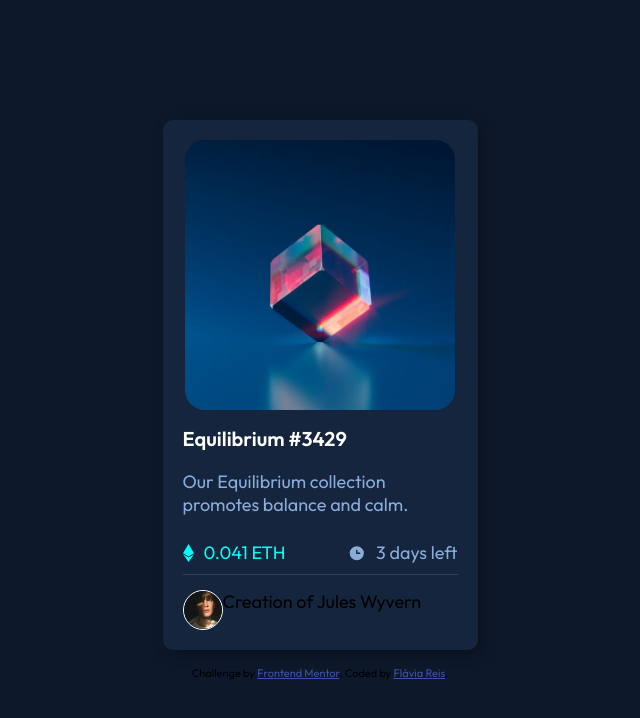
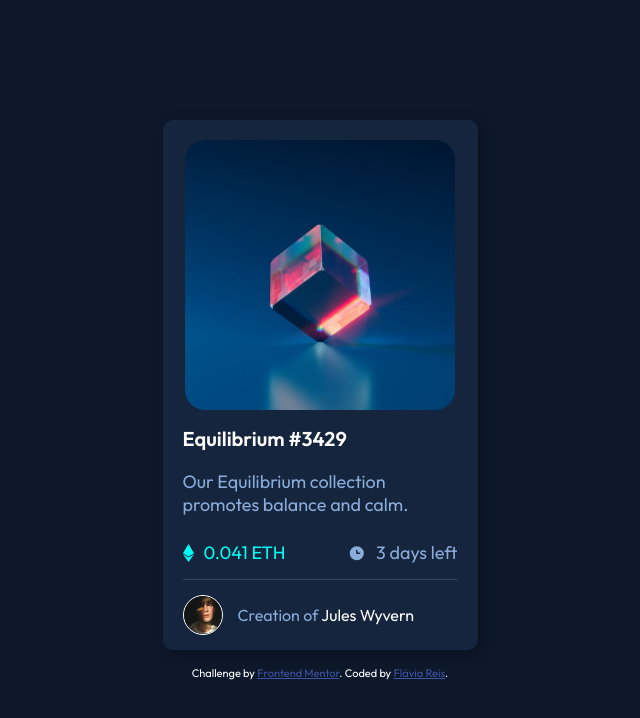
Before and after one commit to flaviare1s/nft-preview-card-component, a plain HTML site: page index.html in a window 1280 px wide. Shown: the whole page, without its empty margins (320-960 px from the left). Drawn offline with Linux system fonts and the light colour scheme.

Commit message:
Update index and style

```diff
--- a/index.html
+++ b/index.html
@@ -36,7 +36,7 @@
       </div>
       <div id="footer-card">
         <img id="avatar" src="./images/image-avatar.png" alt="Jules Wyvern">
-        <p>Creation of Jules Wyvern</p>
+        <p>Creation of <span class="white">Jules Wyvern</span></p>
       </div>
     </div>
   </main>
--- a/style.css
+++ b/style.css
@@ -67,6 +67,7 @@ h1 a:hover {
     justify-content: space-between;
     align-items: center;
     padding: 10px 0px;
+    margin-bottom: 5px;
 }
 
 .half-main {
@@ -95,8 +96,12 @@ h1 a:hover {
 
 #footer-card {
     display: flex;
+    align-items: center;
+    gap: 15px;
     padding-top: 15px;
     border-top: 1px solid hsl(215, 32%, 27%);
+    color: hsl(215, 51%, 70%);
+    font-size: 16px;
 }
 
 #avatar {
@@ -107,8 +112,13 @@ h1 a:hover {
 
 .attribution {font-size: 11px;
     text-align: center;
+    color: hsl(0, 0%, 100%)
 }
 
 .attribution a {
     color: hsl(228, 45%, 44%);
 }
+
+.white {
+    color: hsl(0, 0%, 100%)
+}
```
